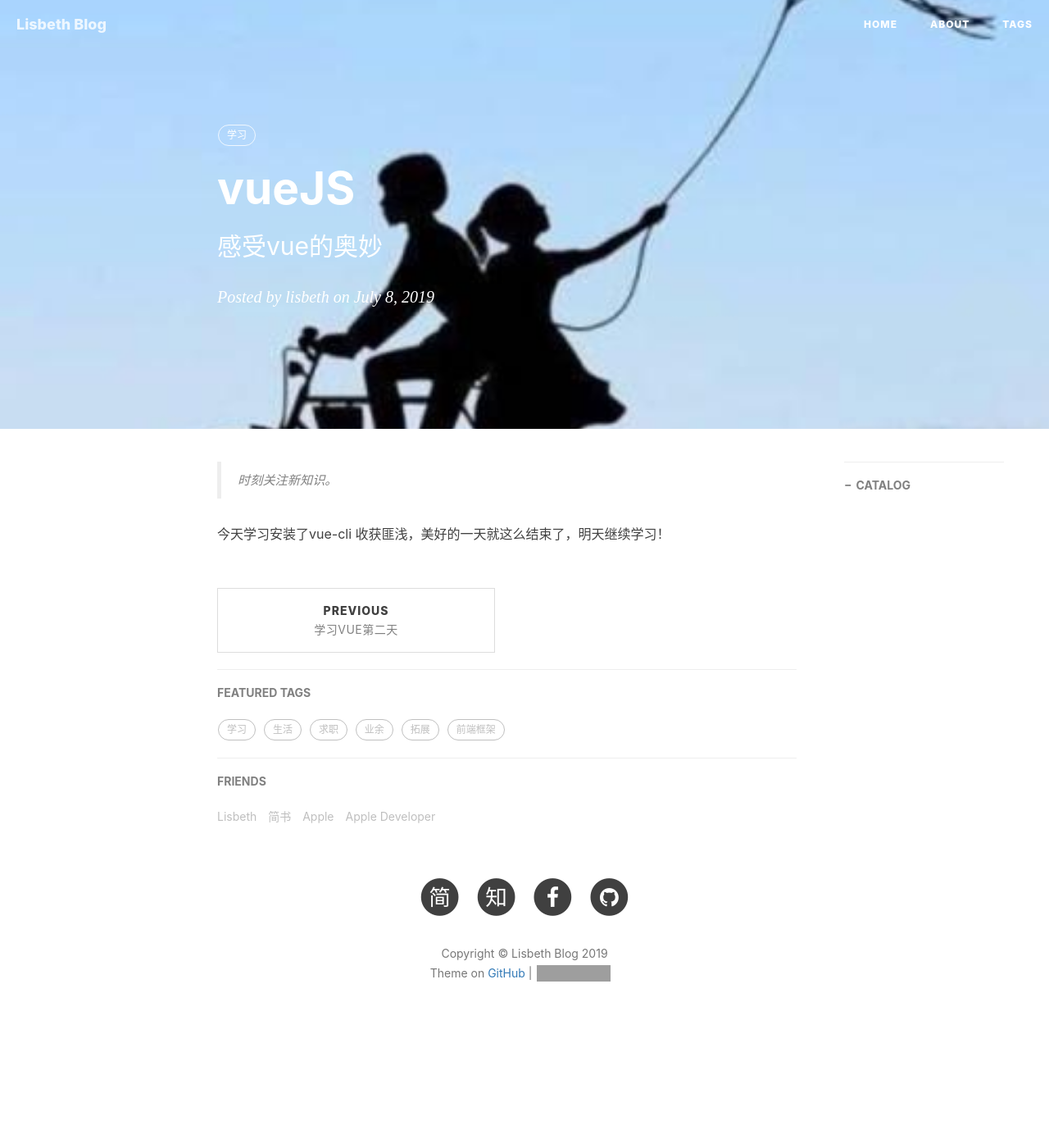
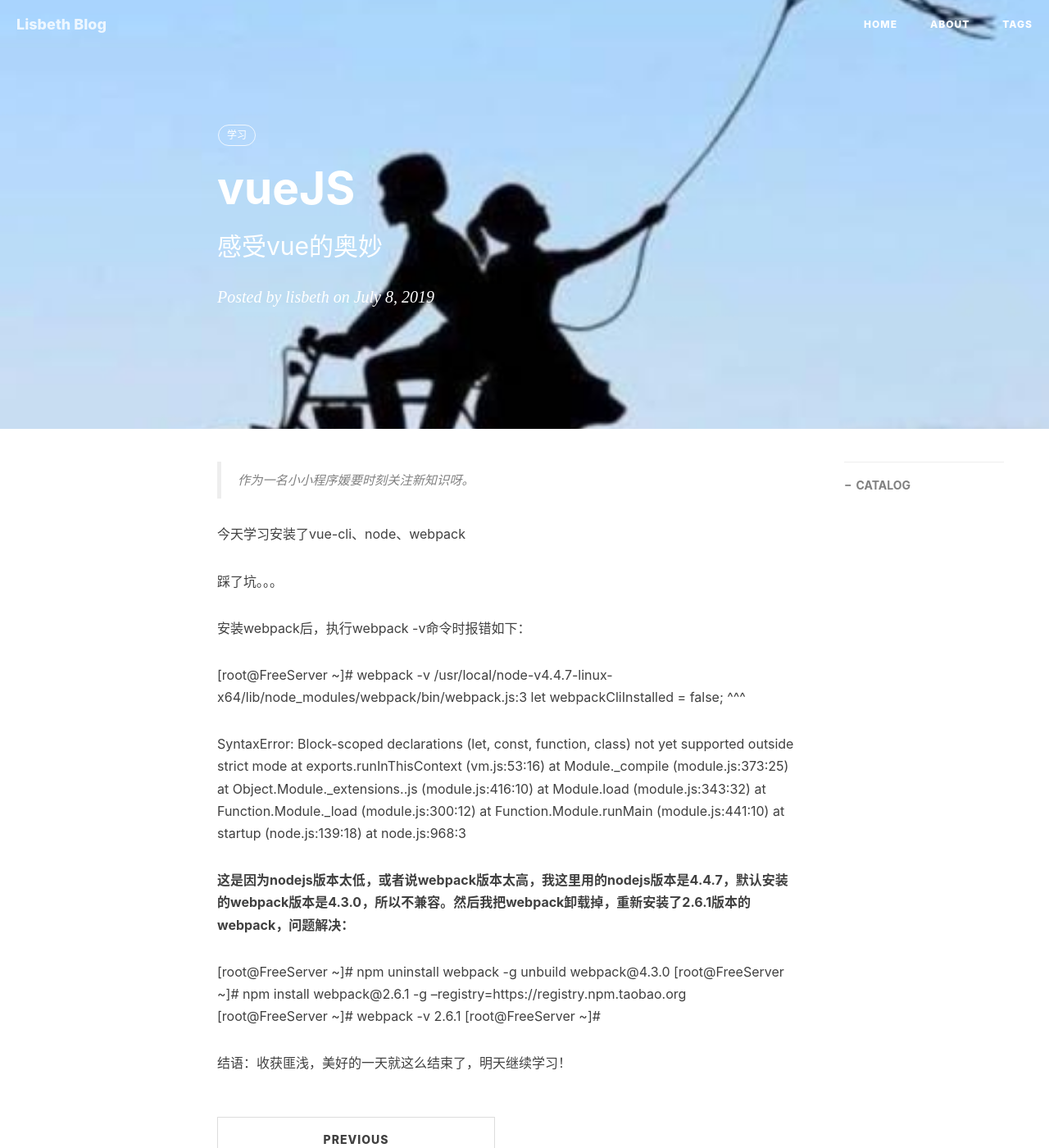
Before and after one commit to lisbeth0720/lisbeth0720.github.io, a Jekyll site: the page built from _posts/2019-07-08-学习vue第三天.md, in a window 1280 px wide and 1400 px high. Shown: the whole window at 82% size. Built offline with Jekyll 4.4.1, drawn with Linux system fonts in a browser that asks for light colours; nearby versions of some CDN libraries; comment, search, counter and statistics services are not loaded; grey boxes are pictures that could not be loaded.

Commit message:
Update 2019-07-08-学习vue第三天.md

```diff
--- a/_posts/2019-07-08-学习vue第三天.md
+++ b/_posts/2019-07-08-学习vue第三天.md
@@ -9,7 +9,36 @@ catalog: true
 tags:
     - 学习
 ---
-> 时刻关注新知识。
+> 作为一名小小程序媛要时刻关注新知识呀。
 
-今天学习安装了vue-cli
-收获匪浅，美好的一天就这么结束了，明天继续学习！
+今天学习安装了vue-cli、node、webpack
+
+踩了坑。。。
+
+安装webpack后，执行webpack -v命令时报错如下：
+
+[root@FreeServer ~]# webpack -v
+/usr/local/node-v4.4.7-linux-x64/lib/node_modules/webpack/bin/webpack.js:3
+let webpackCliInstalled = false;
+^^^
+
+SyntaxError: Block-scoped declarations (let, const, function, class) not yet supported outside strict mode
+    at exports.runInThisContext (vm.js:53:16)
+    at Module._compile (module.js:373:25)
+    at Object.Module._extensions..js (module.js:416:10)
+    at Module.load (module.js:343:32)
+    at Function.Module._load (module.js:300:12)
+    at Function.Module.runMain (module.js:441:10)
+    at startup (node.js:139:18)
+    at node.js:968:3
+
+**这是因为nodejs版本太低，或者说webpack版本太高，我这里用的nodejs版本是4.4.7，默认安装的webpack版本是4.3.0，所以不兼容。然后我把webpack卸载掉，重新安装了2.6.1版本的webpack，问题解决：**
+
+[root@FreeServer ~]# npm uninstall webpack -g
+unbuild webpack@4.3.0
+[root@FreeServer ~]# npm install webpack@2.6.1 -g --registry=https://registry.npm.taobao.org
+[root@FreeServer ~]# webpack -v
+2.6.1
+[root@FreeServer ~]#
+
+结语：收获匪浅，美好的一天就这么结束了，明天继续学习！
```
